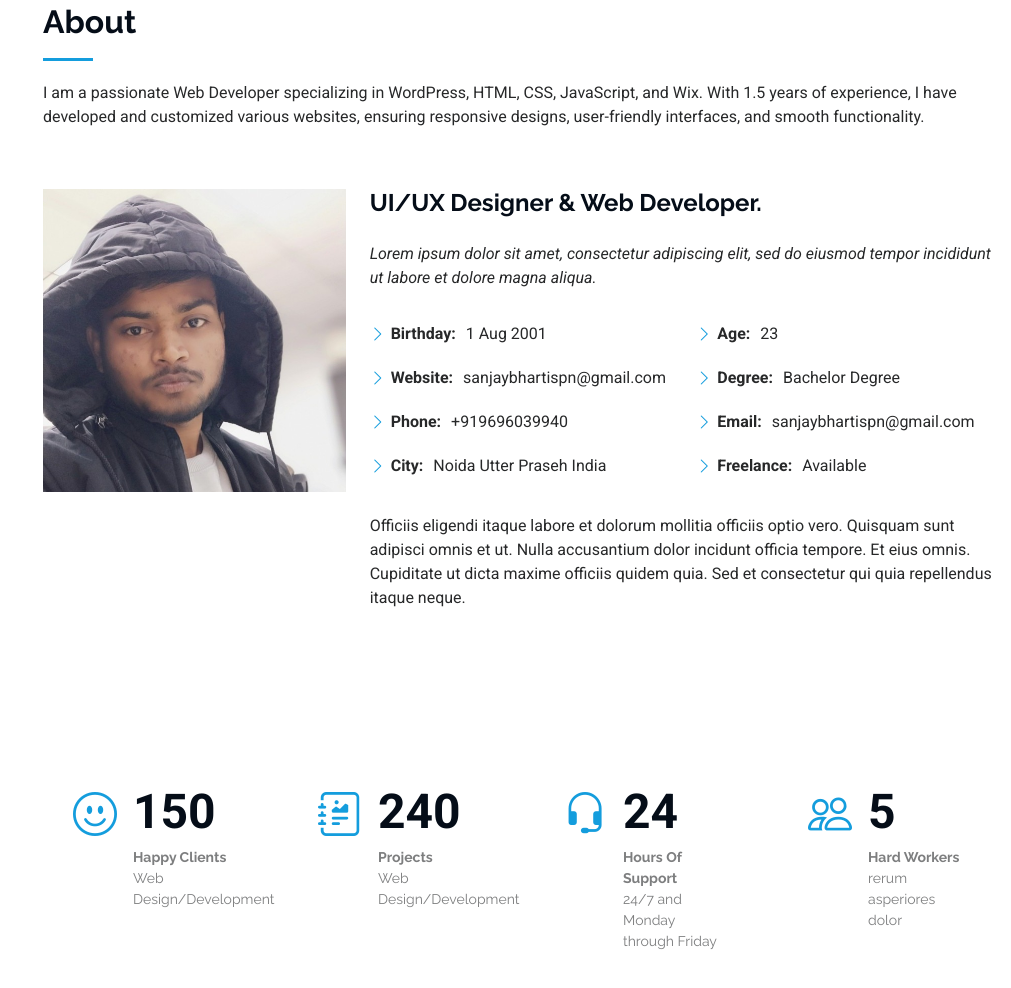
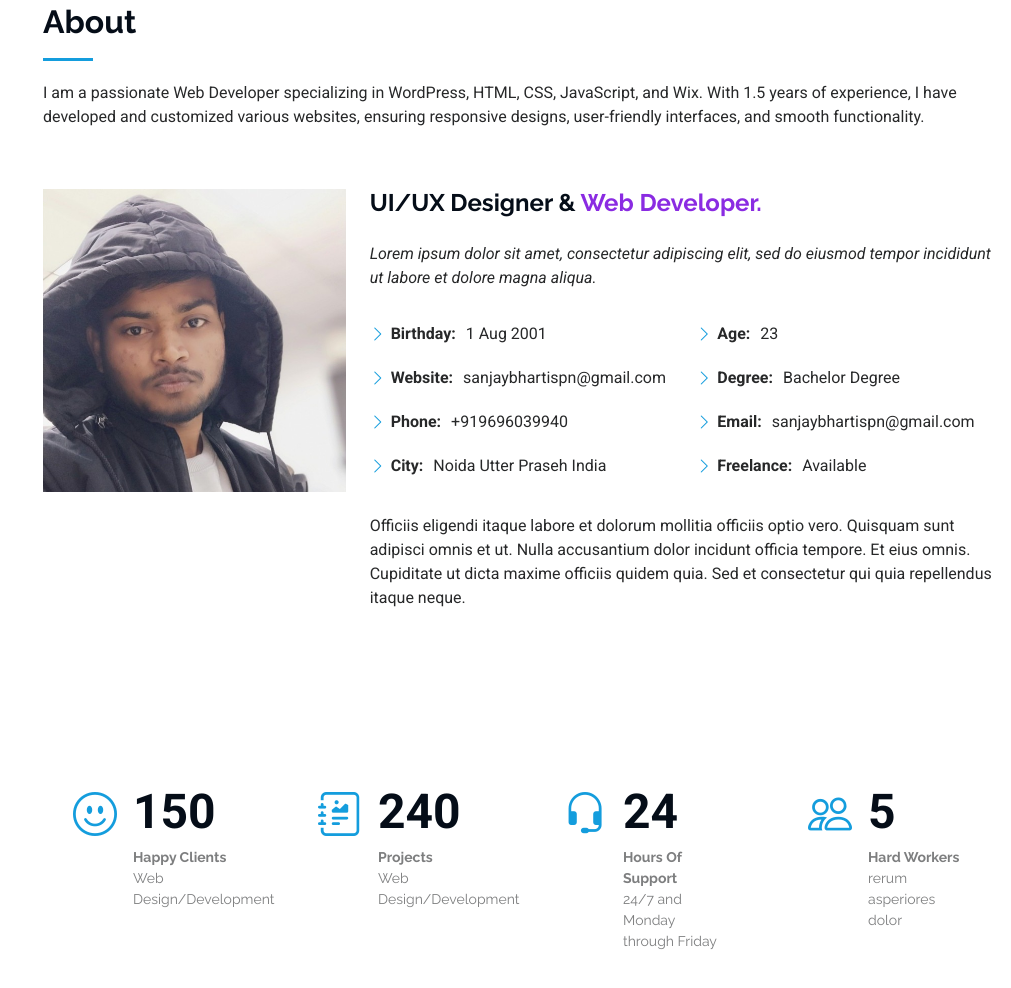
Before and after one commit to sanjaydeveloper9696/web-developer, a plain HTML site: page index.html in a window 1280 px wide. Shown: the part 857-1845 px from the top of the page, without its empty margins (269-1280 px from the left). Drawn offline with Linux system fonts and the light colour scheme; files whose address does not match are found by name.

Commit message:
Update index.html

```diff
--- a/index.html
+++ b/index.html
@@ -127,7 +127,7 @@
             <img src="assets/img/my-profile-img.jpg" class="img-fluid" alt="">
           </div>
           <div class="col-lg-8 content">
-            <h2>UI/UX Designer &amp; Web Developer.</h2>
+            <h2>UI/UX Designer &amp; <span style="color: blueviolet;">Web Developer.</span></h2>
             <p class="fst-italic py-3">
               Lorem ipsum dolor sit amet, consectetur adipiscing elit, sed do eiusmod tempor incididunt ut labore et
               dolore
```
